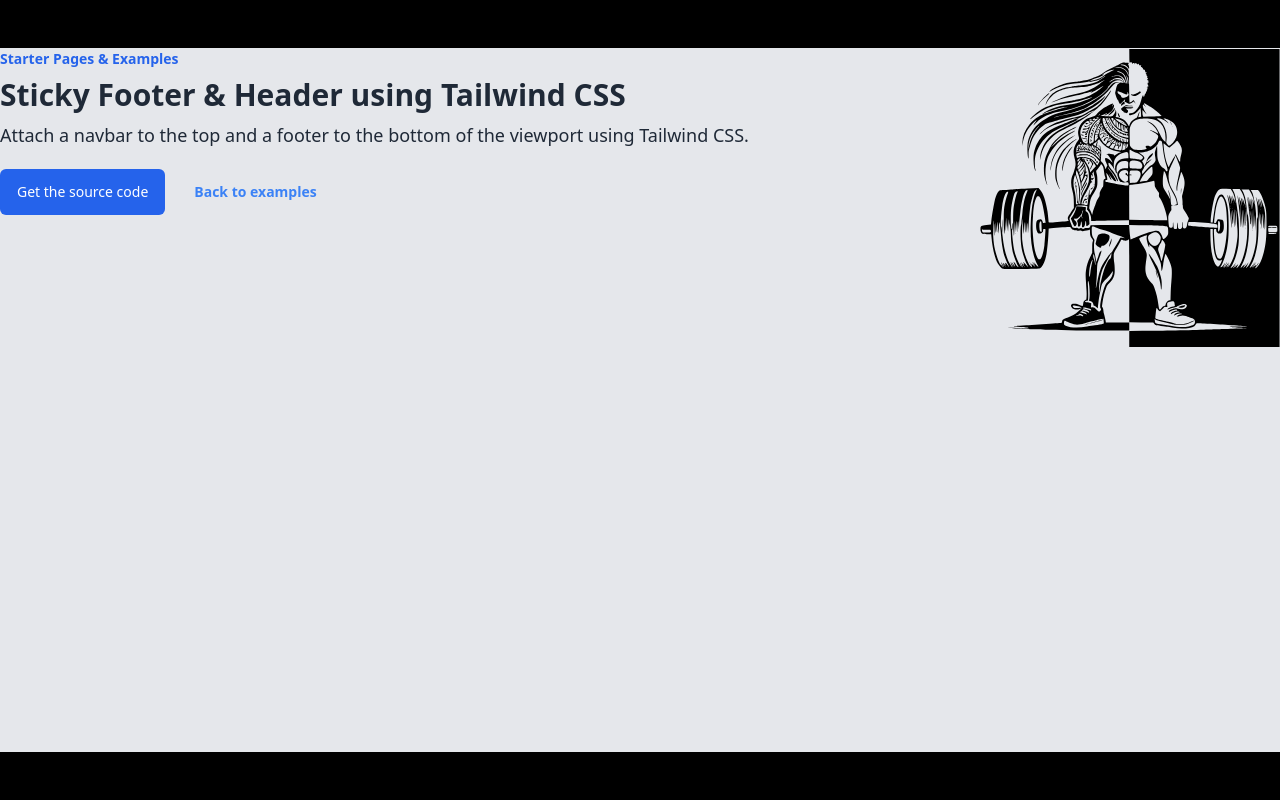
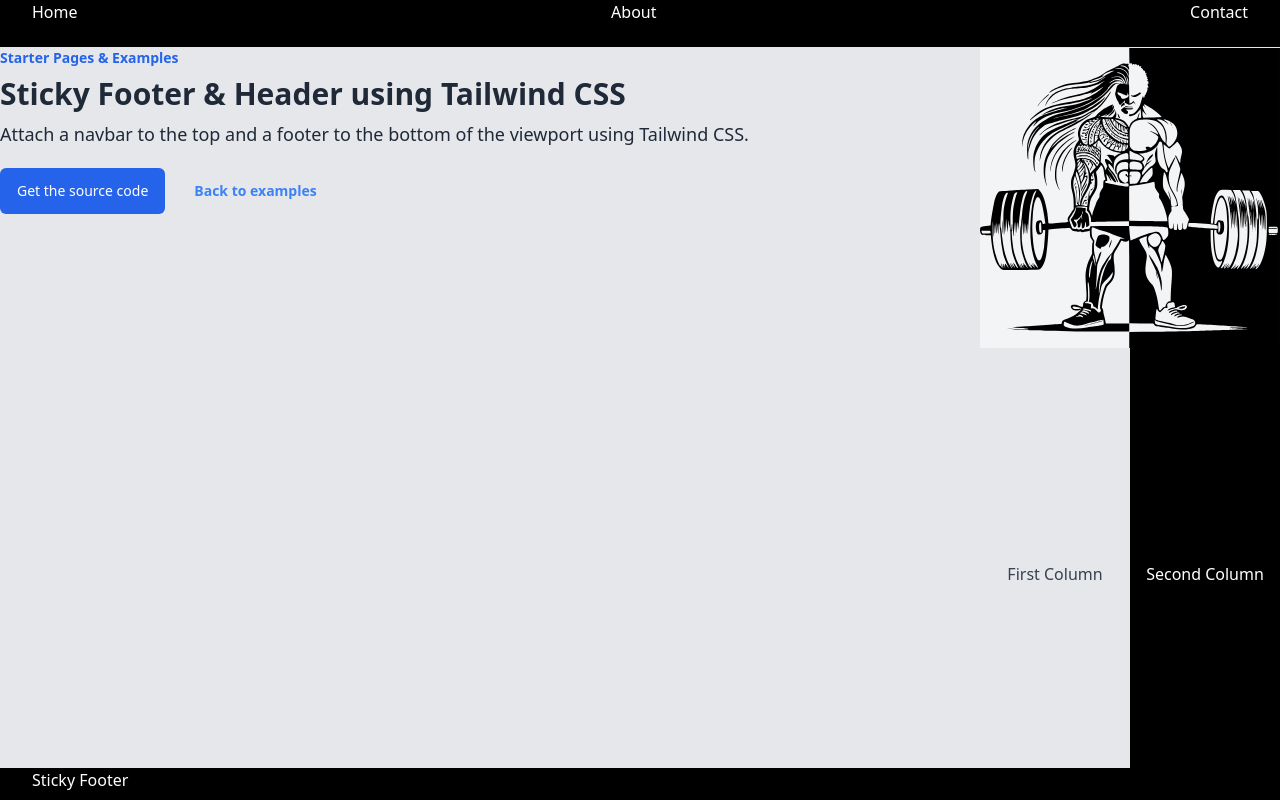
Before and after one commit to ckhine/coaching, a website: page index.html in a window 1280 px wide. Drawn offline with nearby package versions, Linux system fonts and the light colour scheme.

Commit message:
re-arrange template

```diff
--- a/index.html
+++ b/index.html
@@ -19,20 +19,26 @@
   </head>
 
 <body class="bg-gray-200 h-screen flex flex-col" x-data="{ showModal: false }">
+
   <!-- ========== HEADER ========== -->
-  <header class="flex flex-wrap sm:justify-start sm:flex-nowrap z-50 w-full bg-[#000000] border-b border-gray-200 text-sm py-6 dark:bg-gray-800 dark:border-gray-700">
-      <nav class="max-w-[120rem] w-full mx-auto px-4 sm:flex sm:items-center sm:justify-between sm:px-6 lg:px-8" aria-label="Global" hx-get="/v1/header" hx-trigger="load">
-      </nav>
+  <header class="sticky top-0 z-50 w-full h-[48px] bg-black border-b border-gray-200">
+    <nav class="max-w-[120rem] w-full mx-auto px-4 flex items-center justify-between sm:px-6 lg:px-8" aria-label="Global">
+      <!-- Add your nav content here -->
+      <a href="#" class="text-white">Home</a>
+      <a href="#" class="text-white">About</a>
+      <a href="#" class="text-white">Contact</a>
+    </nav>
   </header>
   <!-- ========== END HEADER ========== -->
 
   <!-- ========== MAIN CONTENT ========== -->
-  <main id="content" role="main" class="shrink-0">
-    <div class="max-w-[115rem] mx-auto py-0 px-0 sm:px-0 lg:px-0">
-      <div class="grid grid-cols-1 lg:grid-cols-10 gap-8">
+  <main id="content" role="main" class="flex-grow">
+    <div class="max-w-[115rem] mx-auto py-0 px-0 sm:px-0 lg:px-0 h-[calc(100vh-80px)]">
+      <!-- Grid with flexible left column and fixed right column -->
+      <div class="grid grid-cols-1 lg:grid-cols-[auto_300px] gap-8 h-full">
 
-        <!-- Left Column (70%) -->
-        <div class="lg:col-span-7">
+        <!-- Left Column (Expandable) -->
+        <div class="lg:col-span-1">
           <!-- Page Heading -->
           <header class="max-w-3xl">
             <p class="mb-2 text-sm font-semibold text-blue-600">Starter Pages &amp; Examples</p>
@@ -51,25 +57,43 @@
           <!-- End Page Heading -->
         </div>
 
-        <!-- Right Column (30%) -->
-        <div class="lg:col-span-3 flex justify-end items-start transform -translate-y-[2px]">
-          <!-- SVG Logo aligned to the top right -->
-          <img src="assets/images/cyrus.svg" alt="Cyrus SVG" class="w-[300px] h-[300px]" />
+        <!-- Right Column (Fixed at 300px width) with black background and sticky positioning -->
+        <div class="w-[300px] flex flex-col bg-black sticky top-[48px] h-[calc(100vh-48px)]">
+
+          <!-- First Row (SVG Row) -->
+          <div class="flex justify-center items-center bg-gray-100 h-[300px] border-t border-r border-black">
+            <!-- SVG Logo fitting the first row -->
+            <img src="assets/images/cyrus.svg" alt="Cyrus SVG" class="w-full h-full object-contain" />
+          </div>
+
+
+          <!-- Second Row Filling Remaining Space Split into Two Columns -->
+          <div class="flex-grow flex">
+            <!-- First Column (150px) -->
+            <div class="w-[150px] bg-gray-200 flex justify-center items-center">
+              <!-- Content for the first column -->
+              <p class="text-center text-gray-700">First Column</p>
+            </div>
+
+            <!-- Second Column (150px) with black background -->
+            <div class="w-[150px] bg-black flex justify-center items-center">
+              <!-- Content for the second column -->
+              <p class="text-center text-white">Second Column</p>
+            </div>
+          </div>
+
         </div>
-
 
       </div>
     </div>
   </main>
-
   <!-- ========== END MAIN CONTENT ========== -->
 
+
   <!-- ========== FOOTER ========== -->
-  <footer class="mt-auto py-3 bg-[#000000]">
-    <nav class="max-w-[120rem] w-full mx-auto px-4 sm:flex sm:items-center sm:justify-between sm:px-6 lg:px-8" aria-label="Global" hx-get="/v1/footer" hx-trigger="load" hx-indicator="#loadingFooter">
-      <div id="footer" hx-target="#footer" hx-swap="outerHTML">
-        <div id="loadingFooter">Loading footer...</div>
-      </div>
+  <footer class="sticky bottom-0 z-50 w-full h-[32px] bg-black">
+    <nav class="max-w-[120rem] w-full mx-auto px-4 sm:flex sm:items-center sm:justify-between sm:px-6 lg:px-8" aria-label="Global">
+      <p class="text-center text-white">Sticky Footer</p>
     </nav>
   </footer>
   <!-- ========== END FOOTER ========== -->
```
Also changed, not shown: assets/css/output.css.
